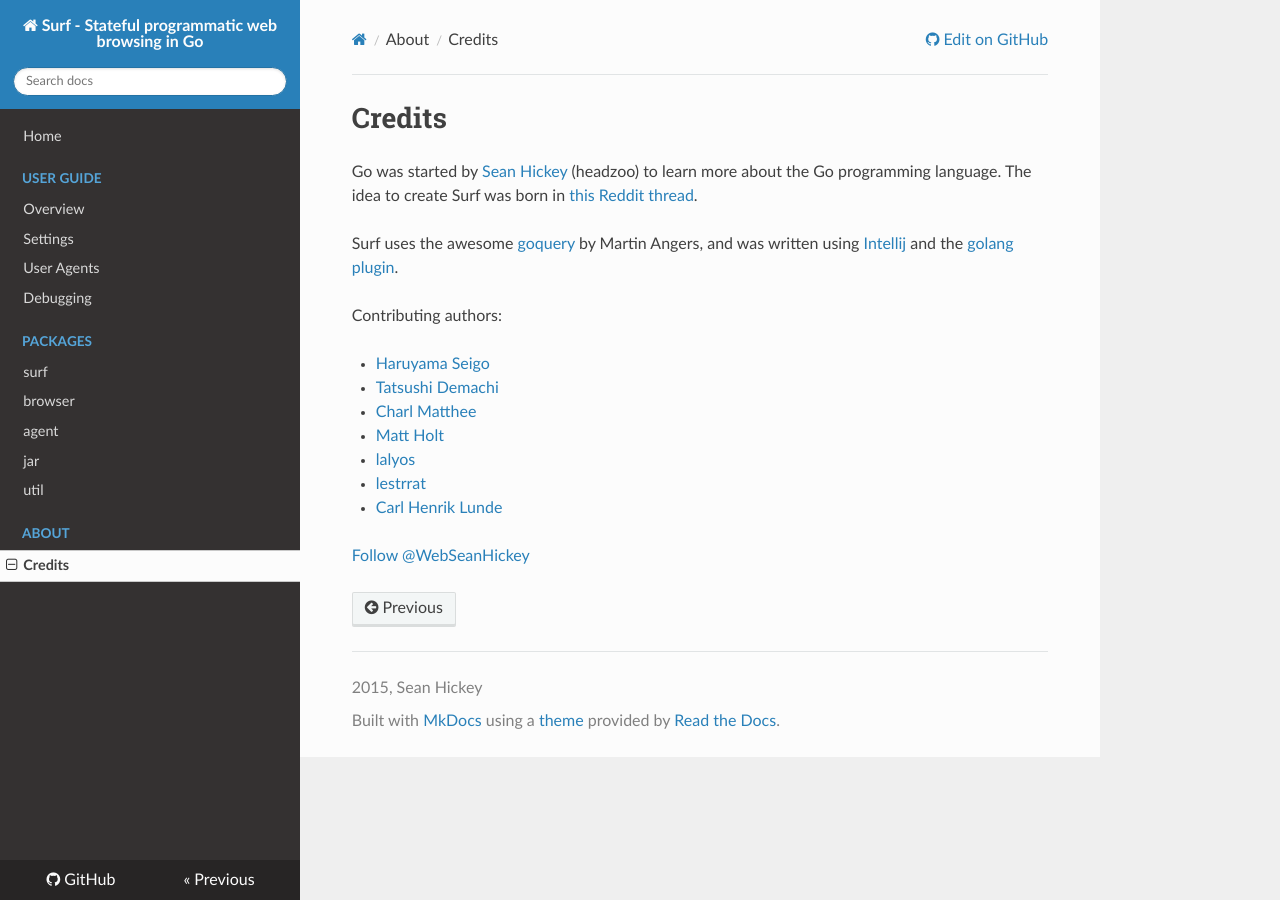
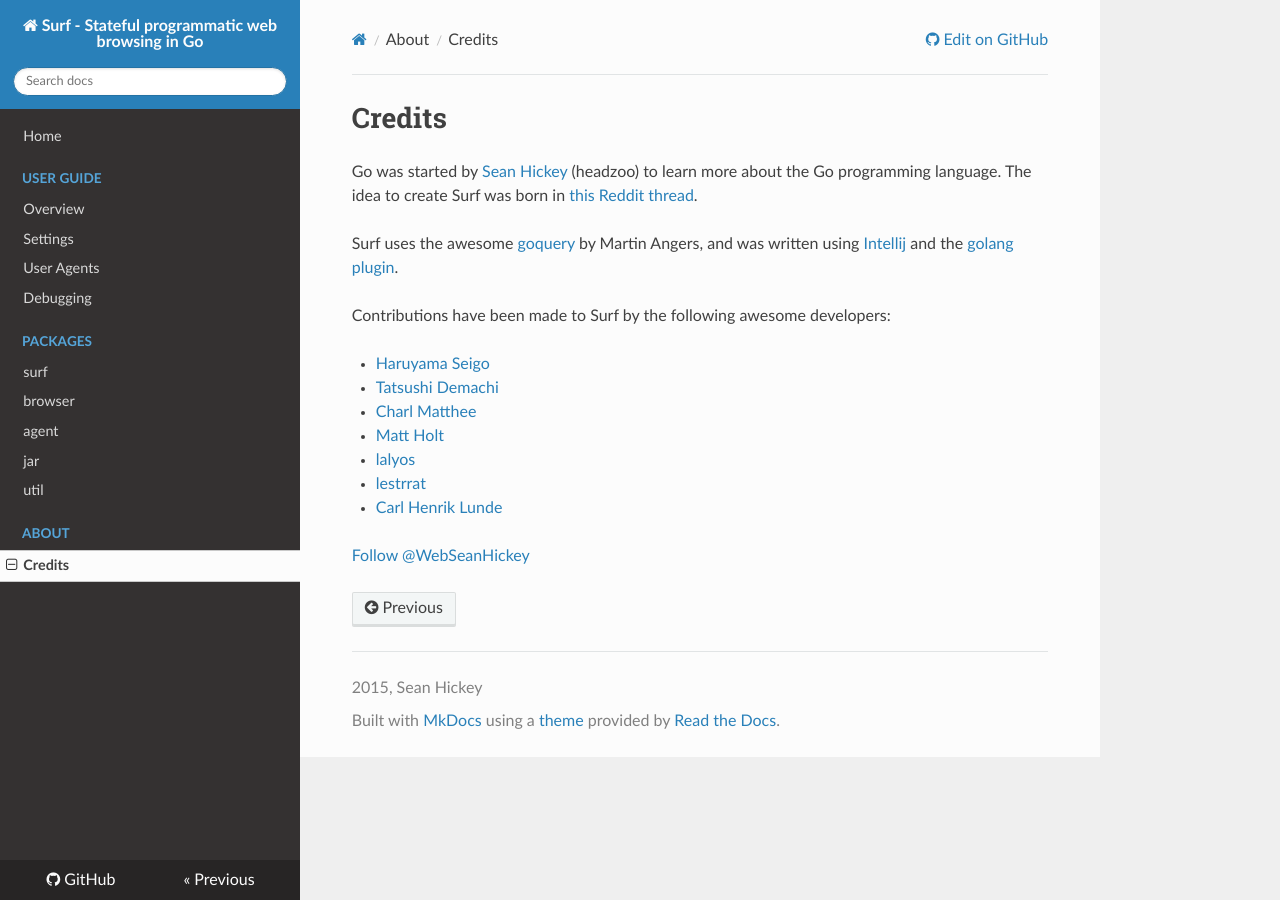
Before and after one commit to headzoo/surf, an MkDocs documentation site: the page built from docs/about/credits.md, in a window 1280 px wide. Built offline with MkDocs 1.6.1, drawn with Linux system fonts in a browser that asks for light colours; nearby versions of some CDN libraries; comment, search, counter and statistics services are not loaded; old or Windows-style settings are respelled for this version of MkDocs.

Commit message:
Updated docs

```diff
--- a/docs/about/credits.md
+++ b/docs/about/credits.md
@@ -6,7 +6,7 @@ Surf uses the awesome [goquery](https://github.com/PuerkitoBio/goquery) by Marti
 was written using [Intellij](http://www.jetbrains.com/idea/) and
 the [golang plugin](http://plugins.jetbrains.com/plugin/5047).
 
-Contributing authors:
+Contributions have been made to Surf by the following awesome developers:
 
 * [Haruyama Seigo](https://github.com/haruyama)
 * [Tatsushi Demachi](https://github.com/tatsushid)
```
